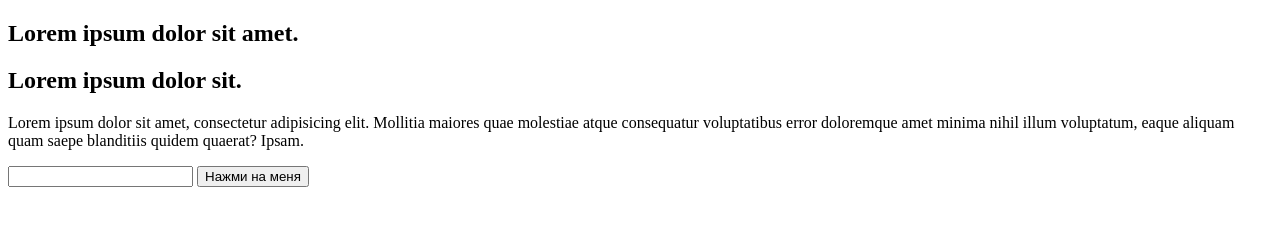
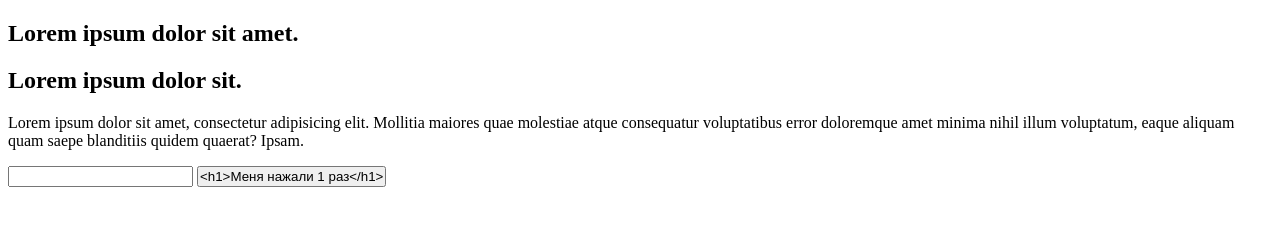
Before and after one commit to ruroma18/js-dom-card, a plain HTML site: page index.html in a window 1280 px wide. Both pictures are taken after a click on the button "Нажми на меня". Drawn offline with Linux system fonts and the light colour scheme.

Commit message:
Add element modification example

```diff
--- a/assets/js/index.js
+++ b/assets/js/index.js
@@ -6,13 +6,14 @@
 
 let clickCount = 0;
 
+const [button] = document.getElementsByTagName('button');
+
+button.addEventListener('click', clickHandler);
+
 function clickHandler() {
-  alert(`Вы нажали ${(clickCount += 1)} раз`);
+  button.textContent = `<h1>Меня нажали ${clickCount +=1} раз</h1>`;
+  button.style.padding = `${clickCount}px`;
 }
-// кому
-const [button] = document.getElementsByTagName('button');
-// как
-button.addEventListener('click', clickHandler);
 
 /*
   Сделайте чтобы по клику на кнопку
```
Also changed, not shown: index.html (line endings or trailing spaces).
